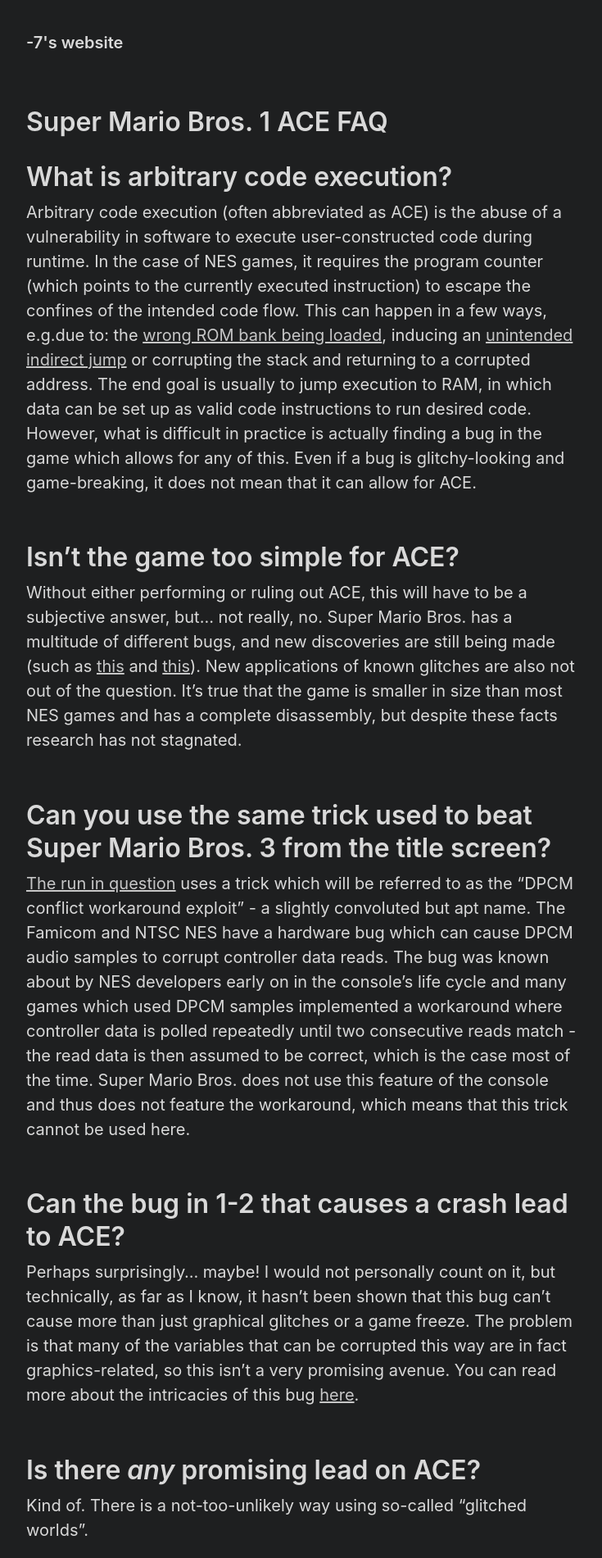
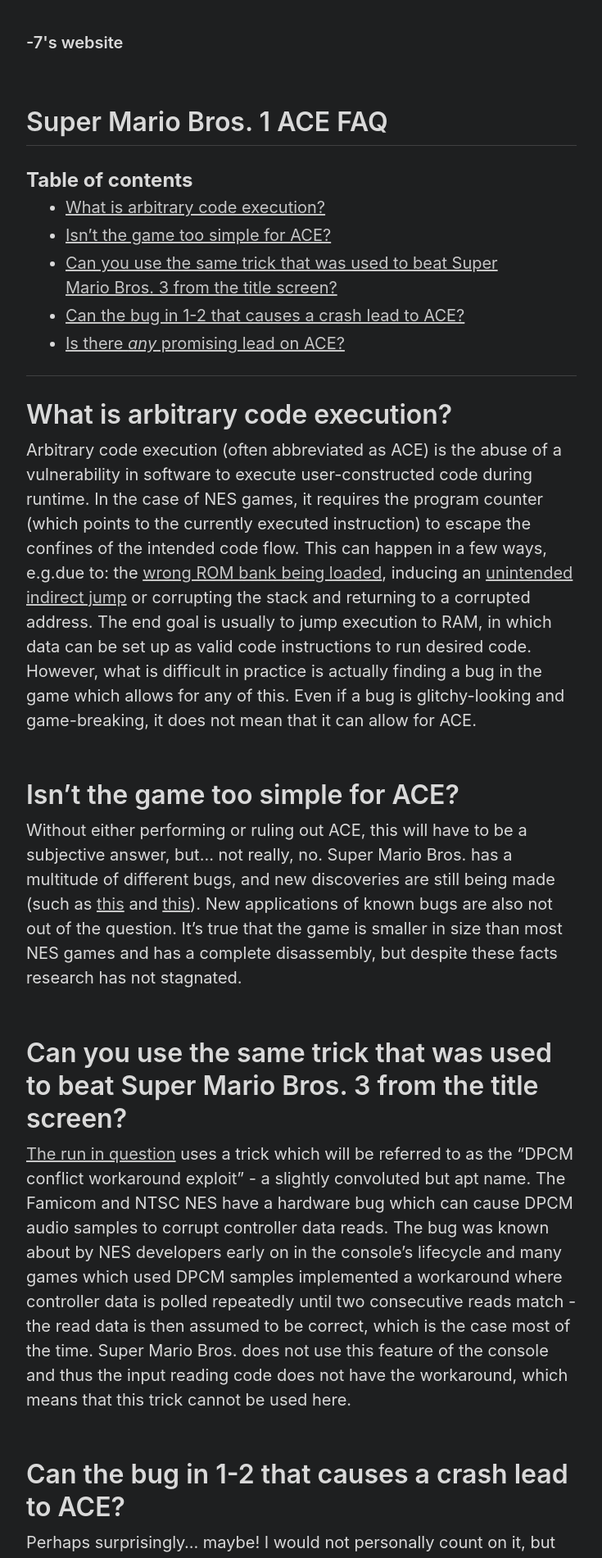
Before and after one commit to negative-seven/negative-seven.github.io, a Jekyll site: the page built from _pages/smb1ace/index.md, in a window 1280 px wide. Shown: the top 1901 px of the page at 82% size, without its empty margins (272-1007 px from the left). Built offline with Jekyll 4.4.1, drawn with Linux system fonts in a browser that asks for light colours.

Commit message:
Small fixes

```diff
--- a/_pages/smb1ace/index.md
+++ b/_pages/smb1ace/index.md
@@ -2,6 +2,9 @@
 layout: default
 title: Super Mario Bros. 1 ACE FAQ
 ---
+
+*
+{:toc}
 
 # What is arbitrary code execution?
 Arbitrary code execution (often abbreviated as ACE) is the abuse of a vulnerability in software to execute user-constructed code during runtime. In the case of NES games, it requires the program counter (which points to the currently executed instruction) to escape the confines of the intended code flow. This can happen in a few ways, e.g.due to: the [wrong ROM bank being loaded](https://tasvideos.org/4567M), inducing an [unintended indirect jump](https://tasvideos.org/2868M) or corrupting the stack and returning to a corrupted address. The end goal is usually to jump execution to RAM, in which data can be set up as valid code instructions to run desired code. However, what is difficult in practice is actually finding a bug in the game which allows for any of this. Even if a bug is glitchy-looking and game-breaking, it does not mean that it can allow for ACE.
@@ -9,12 +12,12 @@
 &nbsp;
 
 # Isn't the game too simple for ACE?
-Without either performing or ruling out ACE, this will have to be a subjective answer, but... not really, no. Super Mario Bros. has a multitude of different bugs, and new discoveries are still being made (such as [this](https://www.youtube.com/watch?v=WJC17L9aYp8) and [this](https://www.youtube.com/watch?v=BLlZ0OhrSb4)). New applications of known glitches are also not out of the question. It's true that the game is smaller in size than most NES games and has a complete disassembly, but despite these facts research has not stagnated.
+Without either performing or ruling out ACE, this will have to be a subjective answer, but... not really, no. Super Mario Bros. has a multitude of different bugs, and new discoveries are still being made (such as [this](https://www.youtube.com/watch?v=WJC17L9aYp8) and [this](https://www.youtube.com/watch?v=BLlZ0OhrSb4)). New applications of known bugs are also not out of the question. It's true that the game is smaller in size than most NES games and has a complete disassembly, but despite these facts research has not stagnated.
 \
 &nbsp;
 
-# Can you use the same trick used to beat Super Mario Bros. 3 from the title screen?
-[The run in question](https://tasvideos.org/4567M) uses a trick which will be referred to as the "DPCM conflict workaround exploit" - a slightly convoluted but apt name. The Famicom and NTSC NES have a hardware bug which can cause DPCM audio samples to corrupt controller data reads. The bug was known about by NES developers early on in the console's life cycle and many games which used DPCM samples implemented a workaround where controller data is polled repeatedly until two consecutive reads match - the read data is then assumed to be correct, which is the case most of the time. Super Mario Bros. does not use this feature of the console and thus does not feature the workaround, which means that this trick cannot be used here.
+# Can you use the same trick that was used to beat Super Mario Bros. 3 from the title screen?
+[The run in question](https://tasvideos.org/4567M) uses a trick which will be referred to as the "DPCM conflict workaround exploit" - a slightly convoluted but apt name. The Famicom and NTSC NES have a hardware bug which can cause DPCM audio samples to corrupt controller data reads. The bug was known about by NES developers early on in the console's lifecycle and many games which used DPCM samples implemented a workaround where controller data is polled repeatedly until two consecutive reads match - the read data is then assumed to be correct, which is the case most of the time. Super Mario Bros. does not use this feature of the console and thus the input reading code does not have the workaround, which means that this trick cannot be used here.
 \
 &nbsp;
 
--- a/styles.scss
+++ b/styles.scss
@@ -45,3 +45,9 @@
     margin-left: var(--spacer);
   }
 }
+
+#markdown-toc::before {
+  content: "Table of contents";
+  font-weight: bold;
+  font-size: larger;
+}
```
